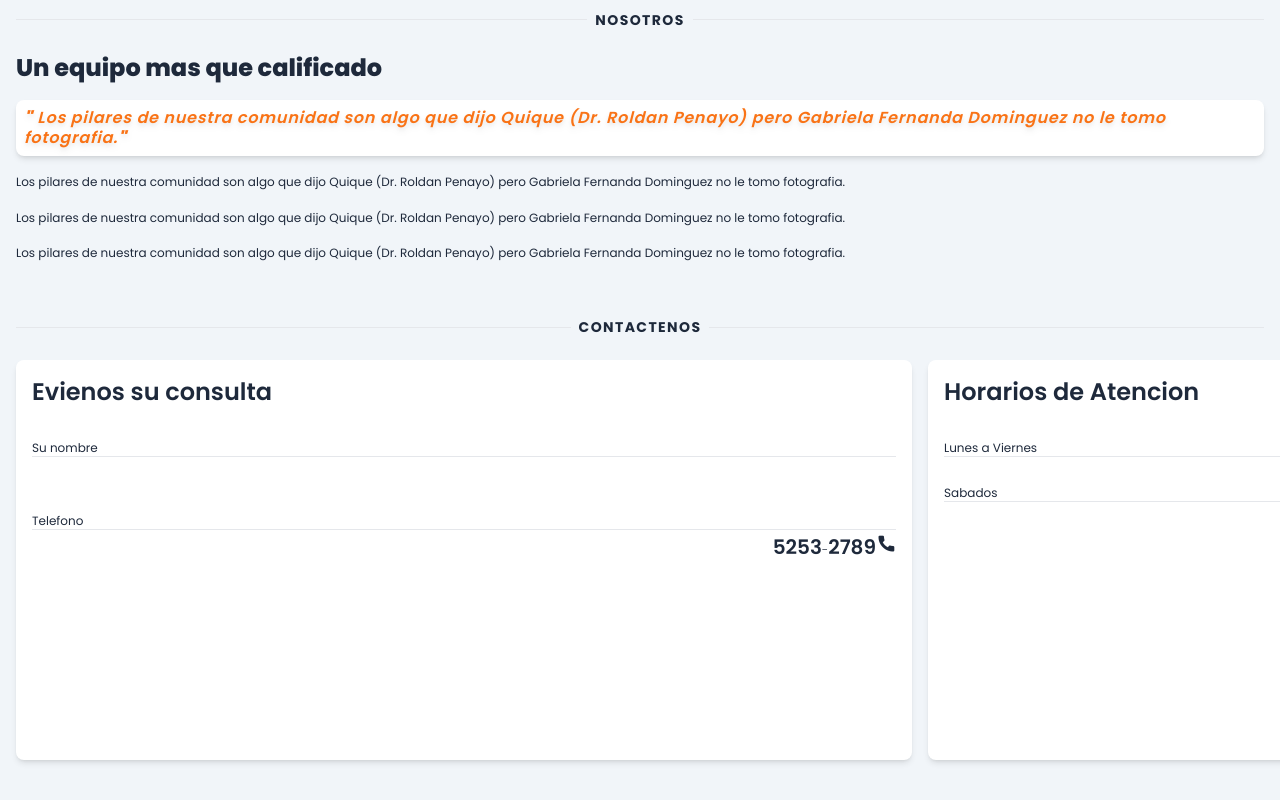
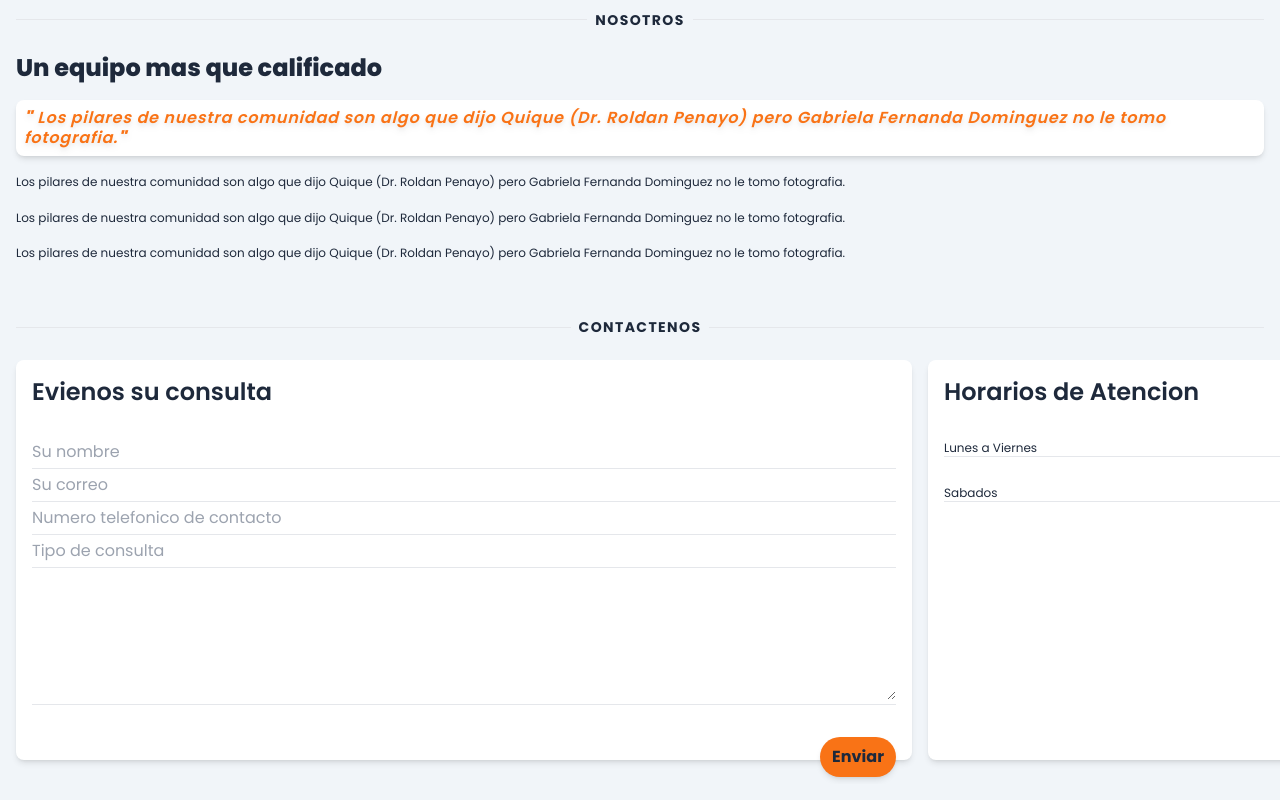
Before and after one commit to JohnCrossRollOn/app-roldan-asociadas, a React (Vite) app: page / in a window 1280 px wide. Shown: the part 910-1710 px from the top of the page. Built offline with nearby package versions, Linux system fonts and the light colour scheme; the HTML template or start-up script is replaced by a standard one.

Commit message:
1 file modified

```diff
--- a/src/components/Landing/Contact.jsx
+++ b/src/components/Landing/Contact.jsx
@@ -8,8 +8,14 @@ const Card = ({ children }) => {
     </div>
   );
 };
-const Input = ({ name, form }) => (
-  <input type="text" name={name} value={form[name] || ''} />
+const Input = ({ name, form, place, className }) => (
+  <input
+    placeholder={place}
+    type="text"
+    name={name}
+    className={className}
+    value={form[name] || ''}
+  />
 );
 
 const ContactForm = ({ onSubmit: apply }) => {
@@ -31,18 +37,30 @@ const ContactForm = ({ onSubmit: apply }) => {
   return (
     <form className="flex flex-col gap-8" {...{ onChange, onSubmit }}>
       <p className="text-2xl font-semibold">Evienos su consulta</p>
-      <div className="flex flex-col">
-        <p className="text-xs">Su nombre</p>
+      <div className="flex flex-col gap-1">
+        <Input {...{ form, name: 'name', place: 'Su nombre' }} />
         <hr />
-        <Input {...{ form, name: 'name' }} />
+        <Input {...{ form, name: 'email', place: 'Su correo' }} />
+        <hr />
+        <Input
+          {...{ form, name: 'phone', place: 'Numero telefonico de contacto' }}
+        />
+        <hr />
+        <Input {...{ form, name: 'type', place: 'Tipo de consulta' }} />
+        <hr />
+        <textarea
+          className="max-h-32 h-32 w-full"
+          value={form.value}
+          name="value"
+        />
+        <hr />
       </div>
-      <div className="flex flex-col">
-        <p className="text-xs">Telefono</p>
-        <hr />
-        <span className="text-xl font-semibold gap-1 text-right">
-          5253<span className="text-xs font-light">-</span>2789
-          <span className="text-xl font-semibold font-icon">call</span>
-        </span>
+      <div className="w-full grid place-items-end">
+        <input
+          type="submit"
+          value="Enviar"
+          className="font-bold bg-primary w-fit p-2 px-3 rounded-full shadow-md"
+        />
       </div>
     </form>
   );
```
